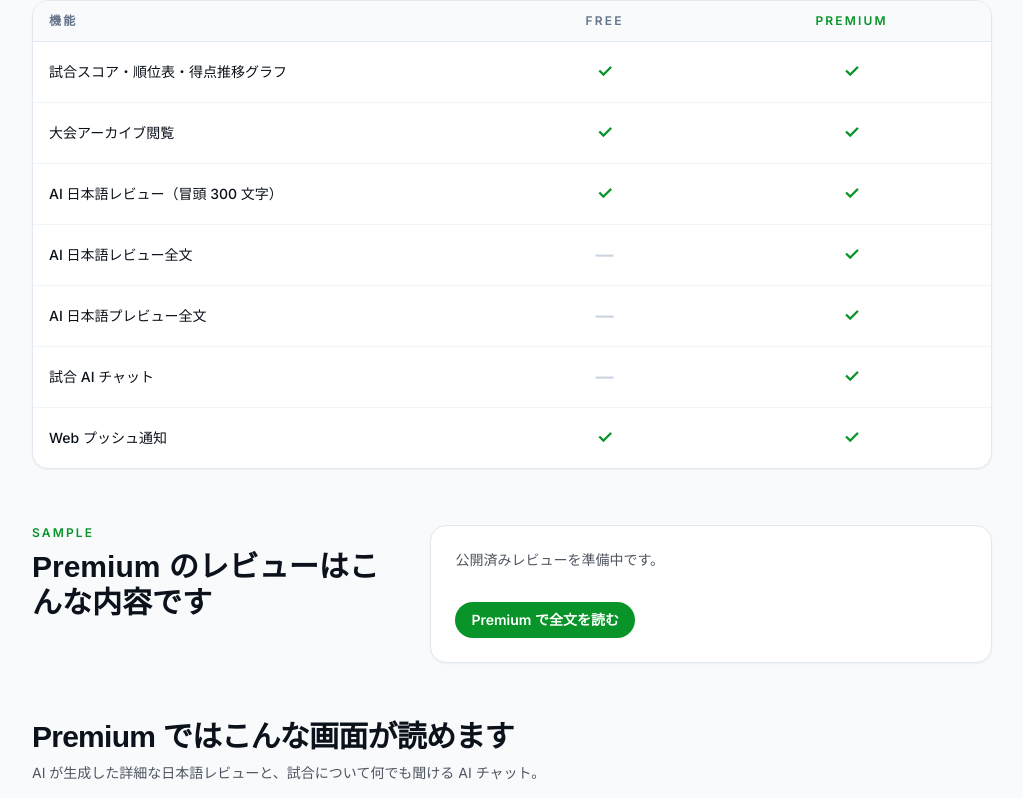
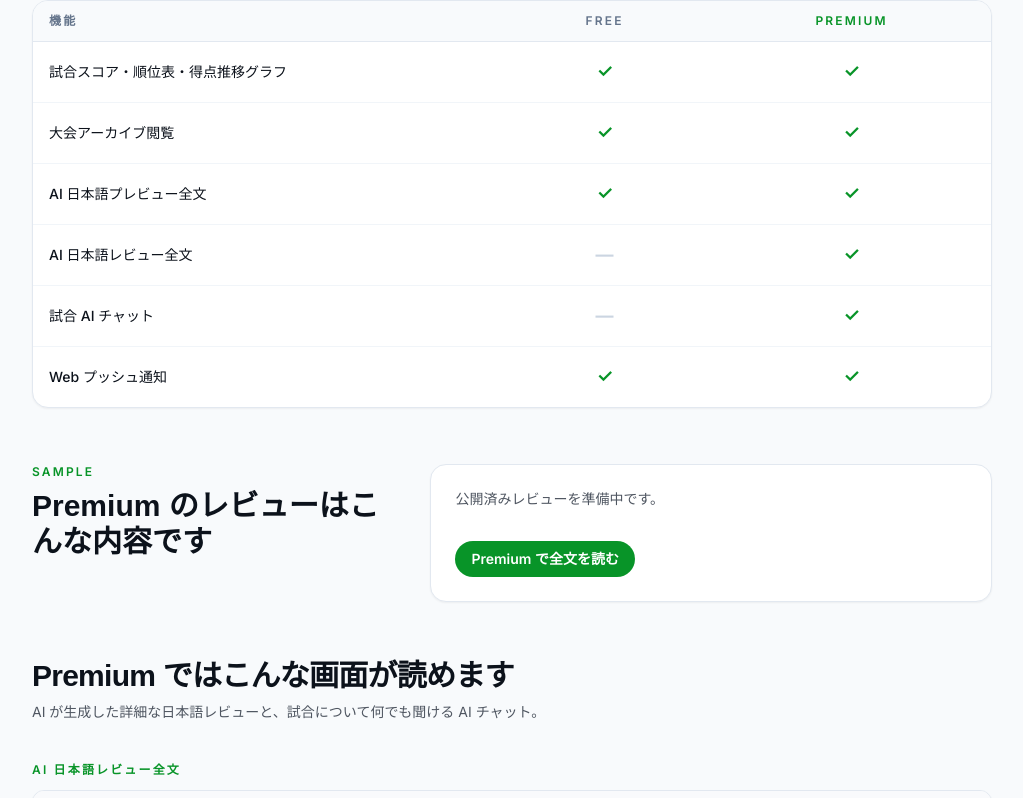
Before and after one commit to Gosshi/tryline, a Next.js app: page /pricing in a window 1280 px wide. Shown: the part 1300-2098 px from the top of the page, without its empty margins (128-1151 px from the left). Built offline with nearby package versions, Linux system fonts and the light colour scheme; no server answers; the database is empty.

Commit message:
Fix: Pricing preview-free messaging

```diff
--- a/app/pricing/page.tsx
+++ b/app/pricing/page.tsx
@@ -20,9 +20,8 @@ export const metadata: Metadata = {
 const features = [
   { free: true, name: "試合スコア・順位表・得点推移グラフ", premium: true },
   { free: true, name: "大会アーカイブ閲覧", premium: true },
-  { free: true, name: "AI 日本語レビュー（冒頭 300 文字）", premium: true },
+  { free: true, name: "AI 日本語プレビュー全文", premium: true },
   { free: false, name: "AI 日本語レビュー全文", premium: true },
-  { free: false, name: "AI 日本語プレビュー全文", premium: true },
   { free: false, name: "試合 AI チャット", premium: true },
   { free: true, name: "Web プッシュ通知", premium: true },
 ];
@@ -30,7 +29,7 @@ const features = [
 const faqs = [
   {
     answer:
-      "試合スコア・順位表・ラインナップ・Web プッシュ通知は無料でご利用いただけます。AI 日本語プレビュー・レビューは冒頭 300 文字まで無料で読めます。全文・AI チャットは Premium 限定です。",
+      "試合スコア・順位表・ラインナップ・AI 日本語プレビュー全文・Web プッシュ通知は無料でご利用いただけます。AI 日本語レビュー全文・AI チャットは Premium 限定です。",
     question: "無料でどこまで利用できますか？",
   },
   {
```
Also changed, not shown: 2 other files (tests, documents, lock files or other folders).
